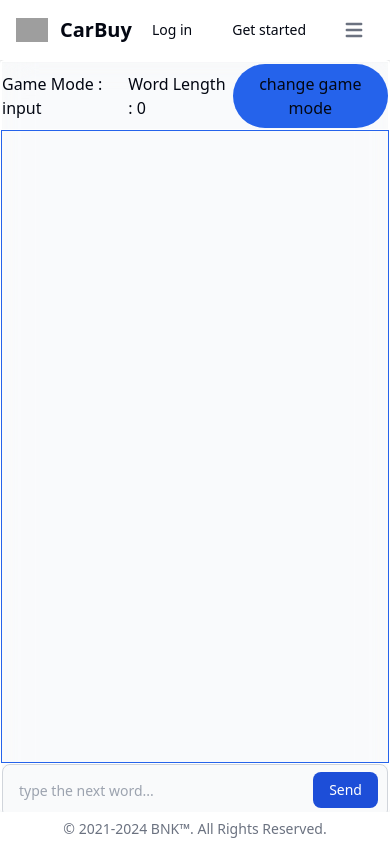
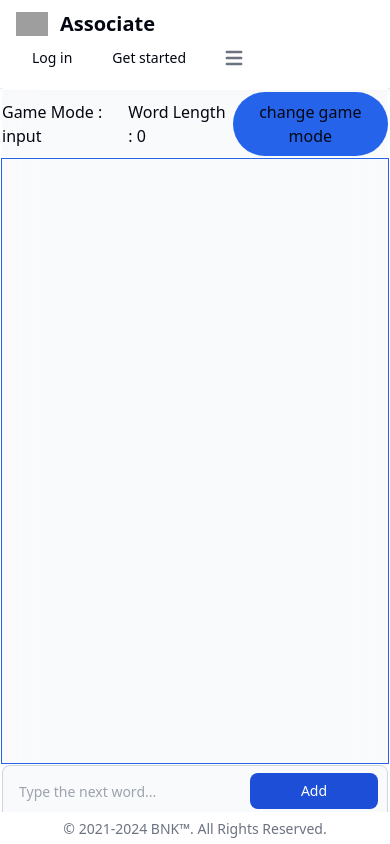
Before and after one commit to BNK989/AssociateApp, a Nuxt app: page / in a window 390 px wide. Built offline with nearby package versions, Linux system fonts and the light colour scheme; grey boxes are pictures that could not be loaded.

Commit message:
seperated into componnents

```diff
--- /dev/null
+++ b/components/Chat/Body.vue
@@ -0,0 +1,51 @@
+<template>
+    <section
+        class="relative border border-blue-600 h-full overflow-y-scroll overflow-x-hidden">
+        <TransitionGroup name="list" tag="ul" class="flex flex-col gap-3 my-2">
+            <li
+            v-for="(w, i) in words"
+            :key="w.cipher"
+            class="flex items-center ms-2 gap-1">
+            <div v-if="i === nextWordIdx && gameMode === 'guess'" id="lastGuess">
+                <SvgArrowRight />
+            </div>
+                <SvgCheckMark v-if="w.guess" />
+                <p
+                    v-if="i < words.length - 1"
+                    class="px-3 py-2 bg-blue-300 bg-opacity-10 w-min whitespace-nowrap"
+                    :class="i === nextWordIdx ? 'font-bold' : ''">
+                    {{ w.guess ? w.word : w.cipher }}
+                </p>
+                <p
+                    v-else
+                    class="px-3 py-2 bg-blue-300 bg-opacity-10 w-min">
+                    {{ w.word }}
+                </p>
+            </li>
+            <li ref="last" key="last"></li>
+        </TransitionGroup>
+    </section>
+</template>
+
+<script lang="ts" setup>
+const props = defineProps({
+    words: Array,
+    guessedCount: Number,
+    gameMode: String
+})
+
+const last = ref(null)
+const nextWordIdx = computed(() => props.words.length - props.guessedCount -2 )
+
+const transFocus = async() => {
+    await nextTick()
+    last.value?.scrollIntoView({ behavior: 'smooth'})
+    }
+
+    watch(props.words, transFocus)
+    watch(()=>props.guessedCount, async () => {
+        await nextTick()
+        const lastGuessById = document.getElementById('lastGuess')
+        lastGuessById.scrollIntoView({ behavior: 'smooth'})
+    })
+</script>
--- /dev/null
+++ b/components/Chat/Bottom.vue
@@ -0,0 +1,34 @@
+<template>
+    <section class="border border-white min-h-8">
+        <form @submit.prevent="onHandleSubmit">
+            <div class="relative">
+                <input
+                    type="text"
+                    class="block w-full p-4 ps-4 text-sm text-gray-900 border border-gray-300 rounded-lg bg-gray-50 focus:ring-blue-500 focus:border-blue-500 dark:bg-gray-700 dark:border-gray-600 dark:placeholder-gray-400 dark:text-white dark:focus:ring-blue-500 dark:focus:border-blue-500"
+                    :placeholder="placeholder"
+                    v-model="word" />
+                <button
+                    type="submit"
+                    class="text-white min-w-32 absolute end-2.5 bottom-2.5 bg-blue-700 hover:bg-blue-800 focus:ring-4 focus:outline-none focus:ring-blue-300 font-medium rounded-lg text-sm px-4 py-2 dark:bg-blue-600 dark:hover:bg-blue-700 dark:focus:ring-blue-800">
+                    {{btnTxt}}
+                </button>
+            </div>
+        </form>
+    </section>
+</template>
+
+<script lang="ts" setup>
+const props = defineProps({
+    gameMode: String,
+})
+const word = ref('')
+const emit = defineEmits(['handleSubmit'])
+const placeholder = computed(() => props.gameMode === 'input' ? 'Type the next word...' : 'Guess the previous word...')
+const btnTxt = computed(() => props.gameMode === 'input' ? 'Add' : 'Guess')
+
+const onHandleSubmit = () => {
+    emit('handleSubmit', word.value)
+    word.value = ''
+}
+
+</script>
--- /dev/null
+++ b/components/Chat/Head.vue
@@ -0,0 +1,18 @@
+<template>
+
+    <section class="border border-white min-h-8 flex items-center justify-around">
+            <p>Game Mode : {{ gameMode }}</p>
+            <p>Word Length : {{ wordLength }}</p>
+            <p>{{ temp }}</p>
+            <button class="px-3 py-2 bg-blue-600 my-2 rounded-full" @click="$emit('changeGameMode')">change game mode</button>
+        </section>
+</template>
+
+<script lang="ts" setup>
+const props = defineProps({
+    gameMode: String,
+    wordLength: Number,
+    temp: String
+})
+const emit = defineEmits(['changeGameMode'])
+</script>
--- a/components/Header.vue
+++ b/components/Header.vue
@@ -3,8 +3,8 @@
         <nav class="bg-white border-gray-200 px-4 lg:px-6 py-2.5 dark:bg-gray-800 shadow">
             <div class="flex flex-wrap justify-between items-center mx-auto max-w-screen-xl">
                 <NuxtLink to="/" class="flex items-center">
-                    <img src="https://flowbite.com/docs/images/logo.svg" class="mr-3 h-6 sm:h-9" alt="Flowbite Logo" />
-                    <span class="self-center text-xl font-semibold whitespace-nowrap dark:text-white">CarBuy</span>
+                    <img src="https://flowbite.com/docs/images/logo.svg" class="mr-3 h-6 sm:h-9" alt="Associate Logo" />
+                    <span class="self-center text-xl font-semibold whitespace-nowrap dark:text-white">Associate</span>
                 </NuxtLink>
                 <div class="flex items-center lg:order-2">
                     <!-- <div v-if="!user" class="flex items-center lg:order-2"> -->
@@ -76,8 +76,6 @@ const colorMode = useColorMode()
 const isDark = computed(() => colorMode.preference === 'dark')
 const {menuData: menu} = useLocalData()
 
-console.log(menu)
-
 
 // const user = useSupabaseUser()
 </script>
--- a/components/Main.vue
+++ b/components/Main.vue
@@ -1,77 +1,55 @@
 <template>
     <div
         class="bg-gray-50 bg-opacity-5 backdrop-blur-lg backdrop-saturate-150 border rounded border-white flex flex-col h-full">
-        <section class="border border-white min-h-8 flex items-center justify-around">
-            <p>Game Mode : {{ gameMode }}</p>
-            <p>Word Length : {{ wordLength }}</p>
-            <p>{{ temp }}</p>
-            <button class="px-3 py-2 bg-blue-600 my-2 rounded-full" @click="changeGameMode">change game mode</button>
-        </section>
-        <section class="relative border border-blue-600 h-full overflow-y-scroll overflow-x-hidden">
-            <TransitionGroup name="list" tag="ul" class="flex flex-col gap-3 my-2">
-                <li v-for="(w ,i) in words" :key="w" class="flex items-center ms-2 gap-1">
-                    <SvgCheckMark v-if="w.guess"/>
-                    <p class="px-3 py-2 bg-blue-300 bg-opacity-10 w-min whitespace-nowrap" :class="i === words.length -2 ? 'font-bold' : '' " v-if="i < words.length -1">
-                        {{ w.guess ? w.word : w.cipher }}</p>
-                    <p class="px-3 py-2 bg-blue-300 bg-opacity-10 w-min" v-else>{{ w.word }}</p>
-                </li>
-            </TransitionGroup>
-            <!-- <pre>{{ words }}</pre> -->
-            <!-- <pre>{{ guessedWords }}</pre> -->
-            <!-- <pre>{{ nextWordToGuess || 'no yet'}} </pre> -->
-        </section>
-
-        <section class="border border-white min-h-8">
-            <form @submit.prevent="handleSubmit">
-                <div class="relative">
-                    <input
-                        type="text"
-                        class="block w-full p-4 ps-4 text-sm text-gray-900 border border-gray-300 rounded-lg bg-gray-50 focus:ring-blue-500 focus:border-blue-500 dark:bg-gray-700 dark:border-gray-600 dark:placeholder-gray-400 dark:text-white dark:focus:ring-blue-500 dark:focus:border-blue-500"
-                        :placeholder="placeholder"
-                        v-model="word"
-                        />
-                    <button
-                        type="submit"
-                        class="text-white absolute end-2.5 bottom-2.5 bg-blue-700 hover:bg-blue-800 focus:ring-4 focus:outline-none focus:ring-blue-300 font-medium rounded-lg text-sm px-4 py-2 dark:bg-blue-600 dark:hover:bg-blue-700 dark:focus:ring-blue-800">
-                        Send
-                    </button>
-                </div>
-            </form>
-        </section>
+        <ChatHead
+            :gameMode="gameMode"
+            :wordLength="wordLength"
+            :temp="temp"
+            @changeGameMode="changeGameMode" />
+        <ChatBody :words="words" :guessedCount="guessedCount" :gameMode="gameMode"/>
+        <ChatBottom :gameMode="gameMode" @handleSubmit="handleSubmit" />
     </div>
 </template>
 
 <script lang="ts" setup>
-const word = ref('')
 const words = ref([])
 const gameMode = ref('input')
-const placeholder = computed(() => gameMode.value === 'input' ? 'type the next word...' : 'guess the previous word...')
+
 const wordLength = computed(() => words.value.length)
-const guessedWords = computed(() => words.value.reduce((acc,w) => w.guess ? acc + 1  : acc, 0))
-const nextWordToGuess = computed(() => words.value[words.value.length - words.value.filter((w) => w.guess).length -2 ])
-//TODO: add cipher anymation https://vuejs.org/guide/extras/animation.html#animation-techniques
-
+const guessedCount = computed(() =>
+    words.value.reduce((acc, w) => (w.guess ? acc + 1 : acc), 0),
+)
+const nextWordToGuess = computed(
+    () =>
+        words.value[
+            words.value.length - words.value.filter((w) => w.guess).length - 2
+        ],
+)
+//TODO: add cipher animation https://vuejs.org/guide/extras/animation.html#animation-techniques
 
 const temp = ref('')
 const changeGameMode = () => {
-    gameMode.value === 'input' ? gameMode.value = 'guess' : gameMode.value = 'input'
-
+    gameMode.value === 'input'
+        ? (gameMode.value = 'guess')
+        : (gameMode.value = 'input')
 }
-const {generateRandomString} = useUtilities()
-const handleSubmit = () => {
-    if( gameMode.value === 'input') {
-        // words.value.push(word.value)
-        words.value.push({word: word.value, guess: false, len: word.value.length, cipher: generateRandomString(word.value.length)})
-        }else{
-        if(word.value === nextWordToGuess.value.word) {
-            // words.value.pop()
+const { generateRandomString } = useUtilities()
+const handleSubmit = (word: string) => {
+    if (gameMode.value === 'input') {
+        words.value.push({
+            word,
+            guess: false,
+            len: word.length,
+            cipher: generateRandomString(word.length),
+        })
+    } else {
+        if (word === nextWordToGuess.value.word) {
             nextWordToGuess.value.guess = true
             temp.value = 'correct'
-            }else{
+        } else {
             temp.value = 'guess again'
         }
     }
-    word.value = ''
 }
 </script>
 <!-- backdrop-blur-lg bg-myBlue md:rounded-xl backdrop-saturate-150 border border-myWhite flex w-dvw h-dvh md:w-[80vw] md:h-[90dvh] -->
@@ -102,5 +80,4 @@ const handleSubmit = () => {
     border-radius: 10px;
     border: 2px solid var(--color-scrollbar-track);
 }
-
 </style>
--- /dev/null
+++ b/components/Svg/ArrowRight.vue
@@ -0,0 +1,14 @@
+<template>
+    <svg
+        xmlns="http://www.w3.org/2000/svg"
+        fill="none"
+        viewBox="0 0 24 24"
+        stroke-width="1.5"
+        stroke="currentColor"
+        class="size-4">
+        <path
+            stroke-linecap="round"
+            stroke-linejoin="round"
+            d="M13.5 4.5 21 12m0 0-7.5 7.5M21 12H3" />
+    </svg>
+</template>
```
Also changed, not shown: components/Svg/CheckMark.vue (renamed from components/svg/checkMark.vue), components/Svg/DarkMode.vue (renamed from components/svg/darkMode.vue). Lines whose indentation alone changed are shown as unchanged.
